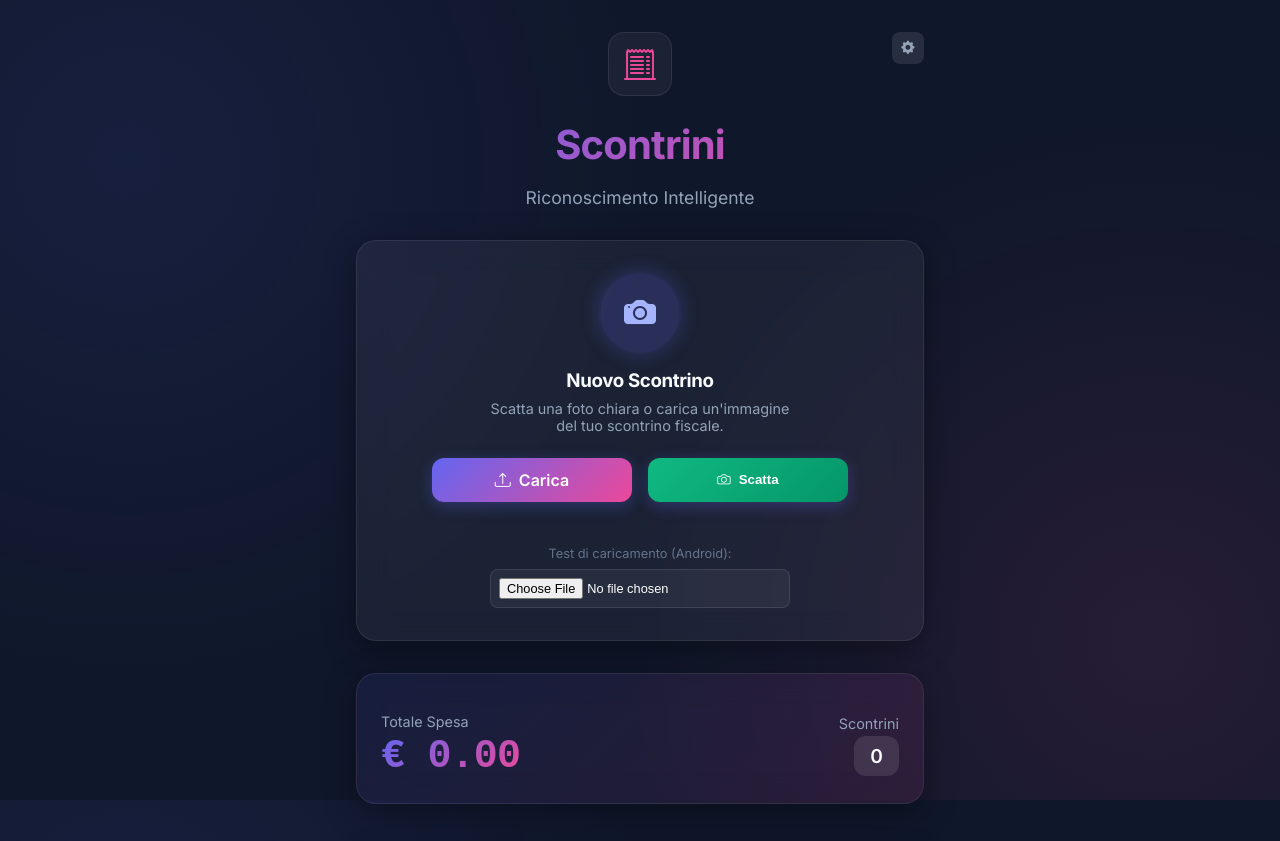
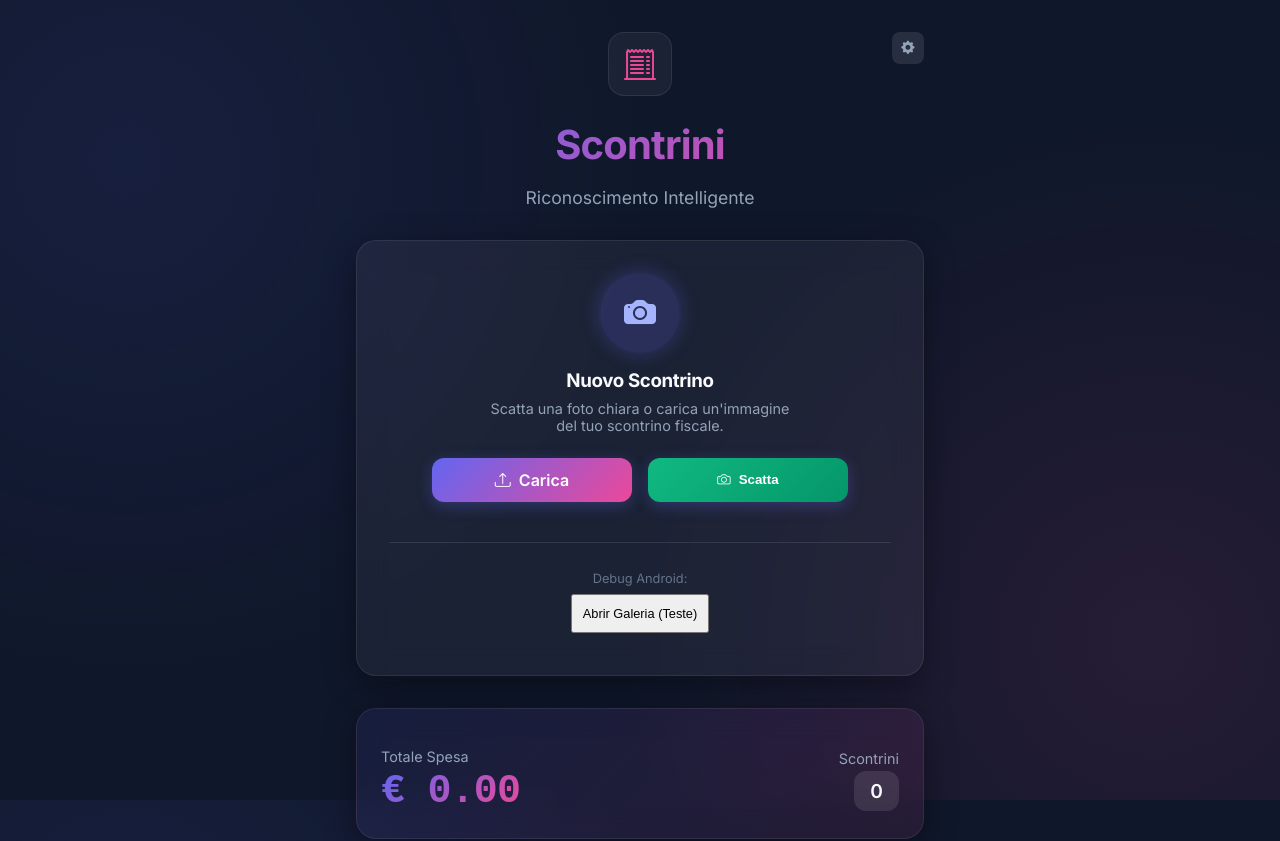
Before and after one commit to edymetal/scontrini, a React (Vite) app: page / in a window 1280 px wide. Shown: the top 841 px of the page. Built offline with nearby package versions, Linux system fonts and the light colour scheme; no server answers.

Commit message:
debug: add alerts to diagnose Android upload interaction

```diff
--- a/src/components/UploadSection.jsx
+++ b/src/components/UploadSection.jsx
@@ -257,22 +257,25 @@ const UploadSection = ({ onImageUpload, isProcessing }) => {
                 </button>
 
                 {/* 3rd Test Button */}
-                <div style={{ width: '100%', marginTop: '1rem' }}>
-                    <p style={{ fontSize: '0.8rem', color: '#64748b', marginBottom: '0.5rem' }}>Test di caricamento (Android):</p>
+                <div style={{ width: '100%', marginTop: '1.5rem', borderTop: '1px solid rgba(255,255,255,0.1)', paddingTop: '1rem' }}>
+                    <p style={{ fontSize: '0.8rem', color: '#64748b', marginBottom: '0.5rem' }}>Debug Android:</p>
+                    <button
+                        onClick={() => {
+                            alert('Botão clicado! Tentando abrir seletor...');
+                            document.getElementById('debug-input').click();
+                        }}
+                        style={{ padding: '10px', fontSize: '0.8rem', marginBottom: '10px' }}
+                    >
+                        Abrir Galeria (Teste)
+                    </button>
                     <input
+                        id="debug-input"
                         type="file"
-                        accept="image/*"
-                        onChange={handleFileChange}
-                        style={{
-                            background: 'rgba(255,255,255,0.05)',
-                            border: '1px solid rgba(255,255,255,0.1)',
-                            borderRadius: '8px',
-                            padding: '8px',
-                            color: 'white',
-                            fontSize: '0.8rem',
-                            width: '100%',
-                            maxWidth: '300px'
+                        onChange={(e) => {
+                            alert('Arquivo selecionado: ' + (e.target.files[0]?.name || 'nenhum'));
+                            handleFileChange(e);
                         }}
+                        style={{ display: 'none' }}
                     />
                 </div>
             </div>
```
